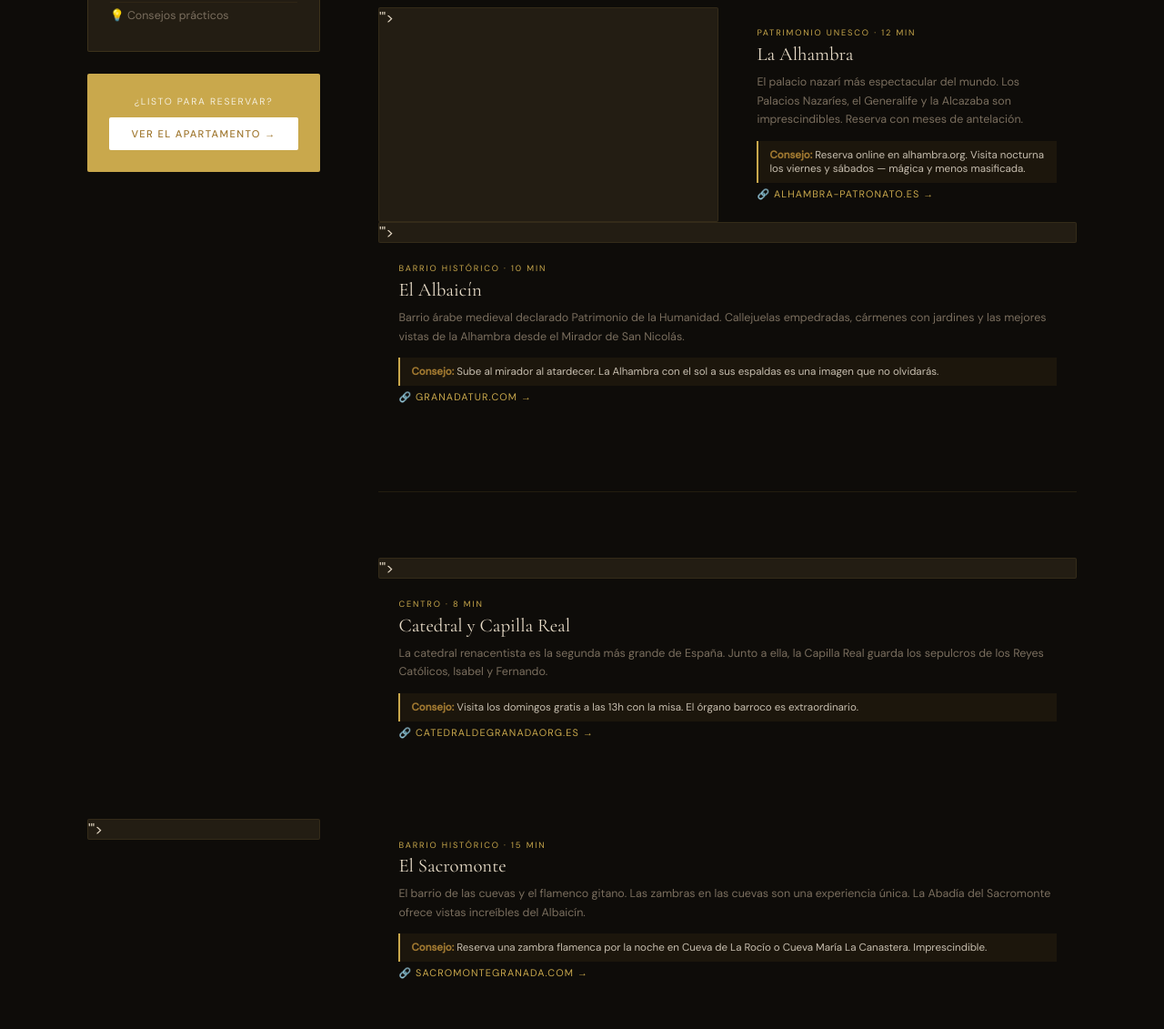
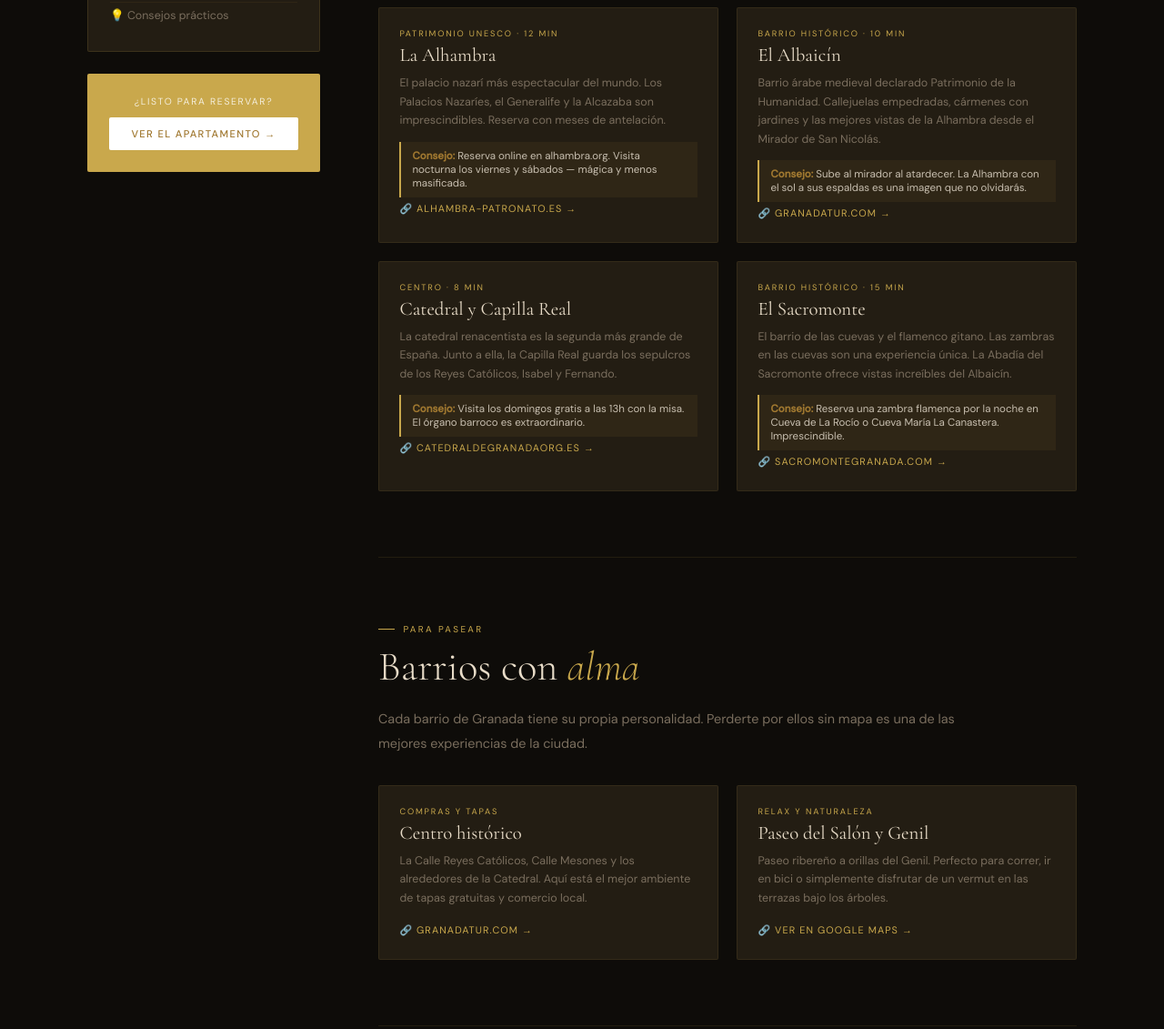
Before and after one commit to roscas87-87/PisoRaquel-, a plain HTML site: page granada.html in a window 1280 px wide. Shown: the part 749-1880 px from the top of the page at 91% size. Drawn offline with nearby package versions, Linux system fonts and the light colour scheme.

Commit message:
Add files via upload

```diff
--- a/granada.html
+++ b/granada.html
@@ -249,7 +249,6 @@ body.en [lc="en"]{display:revert}
       <p class="gs-intro rv-a" lc="en">Granada holds one of Europe's most impressive historical heritages. From your apartment you can get there in minutes.</p>
       <div class="place-grid">
         <div class="place-card rv-a">
-          '"></div>
           <div class="pc-body">
             <div class="pc-cat" lc="es">Patrimonio UNESCO · 12 min</div><div class="pc-cat" lc="en">UNESCO Heritage · 12 min</div>
             <div class="pc-name">La Alhambra</div>
@@ -261,7 +260,6 @@ body.en [lc="en"]{display:revert}
           </div>
         </div>
         <div class="place-card rv-a">
-          '"></div>
           <div class="pc-body">
             <div class="pc-cat" lc="es">Barrio histórico · 10 min</div><div class="pc-cat" lc="en">Historic quarter · 10 min</div>
             <div class="pc-name">El Albaicín</div>
@@ -273,7 +271,6 @@ body.en [lc="en"]{display:revert}
           </div>
         </div>
         <div class="place-card rv-a">
-          '"></div>
           <div class="pc-body">
             <div class="pc-cat" lc="es">Centro · 8 min</div><div class="pc-cat" lc="en">City centre · 8 min</div>
             <div class="pc-name" lc="es">Catedral y Capilla Real</div><div class="pc-name" lc="en">Cathedral & Royal Chapel</div>
@@ -285,7 +282,6 @@ body.en [lc="en"]{display:revert}
           </div>
         </div>
         <div class="place-card rv-a">
-          '"></div>
           <div class="pc-body">
             <div class="pc-cat" lc="es">Barrio histórico · 15 min</div><div class="pc-cat" lc="en">Historic quarter · 15 min</div>
             <div class="pc-name">El Sacromonte</div>
@@ -308,7 +304,6 @@ body.en [lc="en"]{display:revert}
       <p class="gs-intro rv-a" lc="en">Each Granada neighbourhood has its own personality. Getting lost in them without a map is one of the city's best experiences.</p>
       <div class="place-grid">
         <div class="place-card rv-a">
-          '"></div>
           <div class="pc-body">
             <div class="pc-cat" lc="es">Compras y tapas</div><div class="pc-cat" lc="en">Shopping & tapas</div>
             <div class="pc-name" lc="es">Centro histórico</div><div class="pc-name" lc="en">Historic centre</div>
@@ -318,7 +313,6 @@ body.en [lc="en"]{display:revert}
           </div>
         </div>
         <div class="place-card rv-a">
-          '"></div>
           <div class="pc-body">
             <div class="pc-cat" lc="es">Relax y naturaleza</div><div class="pc-cat" lc="en">Relaxation & nature</div>
             <div class="pc-name" lc="es">Paseo del Salón y Genil</div><div class="pc-name" lc="en">Paseo del Salón & Genil</div>
@@ -392,7 +386,6 @@ body.en [lc="en"]{display:revert}
       <p class="gs-intro rv-a" lc="en">Granada province offers a uniquely varied landscape: snow, beach and desert all in one day.</p>
       <div class="place-grid">
         <div class="place-card rv-a">
-          '"></div>
           <div class="pc-body">
             <div class="pc-cat" lc="es">45 min en coche</div><div class="pc-cat" lc="en">45 min by car</div>
             <div class="pc-name">Sierra Nevada</div>
@@ -404,7 +397,6 @@ body.en [lc="en"]{display:revert}
           </div>
         </div>
         <div class="place-card rv-a">
-          '"></div>
           <div class="pc-body">
             <div class="pc-cat" lc="es">60 min en coche</div><div class="pc-cat" lc="en">60 min by car</div>
             <div class="pc-name" lc="es">Costa Tropical</div><div class="pc-name" lc="en">Tropical Coast</div>
@@ -416,7 +408,6 @@ body.en [lc="en"]{display:revert}
           </div>
         </div>
         <div class="place-card rv-a">
-          '"></div>
           <div class="pc-body">
             <div class="pc-cat" lc="es">1h en coche</div><div class="pc-cat" lc="en">1h by car</div>
             <div class="pc-name" lc="es">Las Alpujarras</div><div class="pc-name" lc="en">The Alpujarras</div>
@@ -426,7 +417,6 @@ body.en [lc="en"]{display:revert}
           </div>
         </div>
         <div class="place-card rv-a">
-          '"></div>
           <div class="pc-body">
             <div class="pc-cat" lc="es">1h 30min</div><div class="pc-cat" lc="en">1h 30min</div>
             <div class="pc-name" lc="es">Desierto de Tabernas</div><div class="pc-name" lc="en">Tabernas Desert</div>
```
